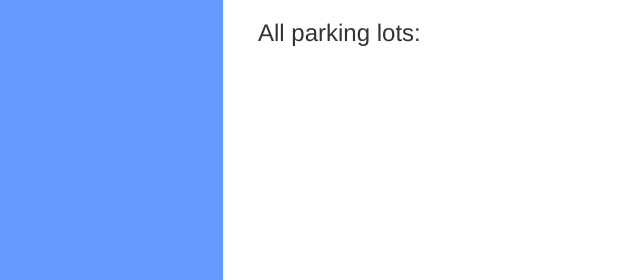
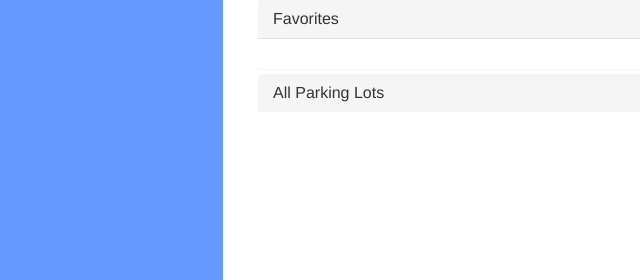
Before and after one commit to fujipug/project5, a Python web app: template templates/posts.html in a window 1280 px wide. Shown: the part 520-800 px from the top of the page, without its empty margins (27-667 px from the left). Run offline with Jinja, Linux system fonts and the light colour scheme; the template is opened without the code that fills it, so the values that code supplies are empty; some libraries are stand-ins or nearby versions.

Commit message:
collapsable favorites and lots

```diff
--- a/index.yaml
+++ b/index.yaml
@@ -15,6 +15,12 @@ indexes:
 # automatically uploaded to the admin console when you next deploy
 # your application using appcfg.py.
 
+- kind: Comment
+  properties:
+  - name: lot
+  - name: date
+    direction: desc
+
 - kind: ParkingLot
   properties:
   - name: description
--- a/templates/posts.html
+++ b/templates/posts.html
@@ -146,16 +146,40 @@ google.maps.event.addDomListener(window, 'load', initialize);
 <!-- container for the map we created -->
 <div id="map-canvas"></div>
 
+<div class="panel-group" id="accordion" role="tablist" aria-multiselectable="true">
+  <div class="panel panel-default">
+    <div class="panel-heading" role="tab" id="headingOne">
+      <h4 class="panel-title">
+        <a data-toggle="collapse" data-parent="#accordion" href="#collapseOne" aria-expanded="true" aria-controls="collapseOne">
+          Favorites
+        </a>
+      </h4>
+    </div>
+    <div id="collapseOne" class="panel-collapse collapse in" role="tabpanel" aria-labelledby="headingOne">
+      <div class="panel-body">
         {% if favorite_lots%}
-  <h3>Favorites:</h3>
         {% endif %}
         {% for lot in favorite_lots %}
         <p><a href="/lots?id={{lot.key.urlsafe()}}">{{ lot.name }} -- {{ lot.description }}</a></p>
         {% endfor %}
-<h3>All parking lots:</h3>
-<!-- grab parking lot data from datastore -->
-<!-- pass the lot urlsafe key as an identifier -->
+      </div>
+    </div>
+  </div>
+  <div class="panel panel-default">
+    <div class="panel-heading" role="tab" id="headingTwo">
+      <h4 class="panel-title">
+        <a class="collapsed" data-toggle="collapse" data-parent="#accordion" href="#collapseTwo" aria-expanded="false" aria-controls="collapseTwo">
+          All Parking Lots
+        </a>
+      </h4>
+    </div>
+    <div id="collapseTwo" class="panel-collapse collapse" role="tabpanel" aria-labelledby="headingTwo">
+      <div class="panel-body">
         {% for lot in parking_lots %}
         <p><a href="/lots?id={{lot.key.urlsafe()}}">{{ lot.name }} -- {{ lot.description }}</a></p>
         {% endfor %}
+      </div>
+    </div>
+  </div>
+</div>
 {%endblock content%}
```
Lines whose indentation alone changed are shown as unchanged.
